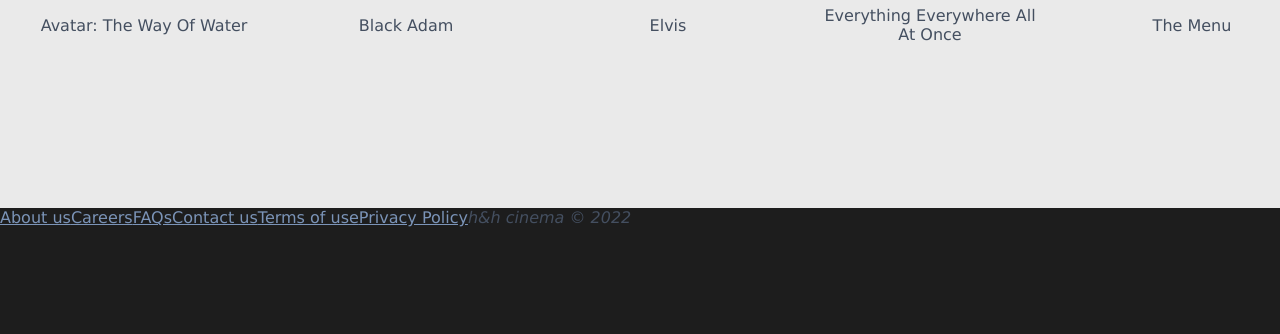
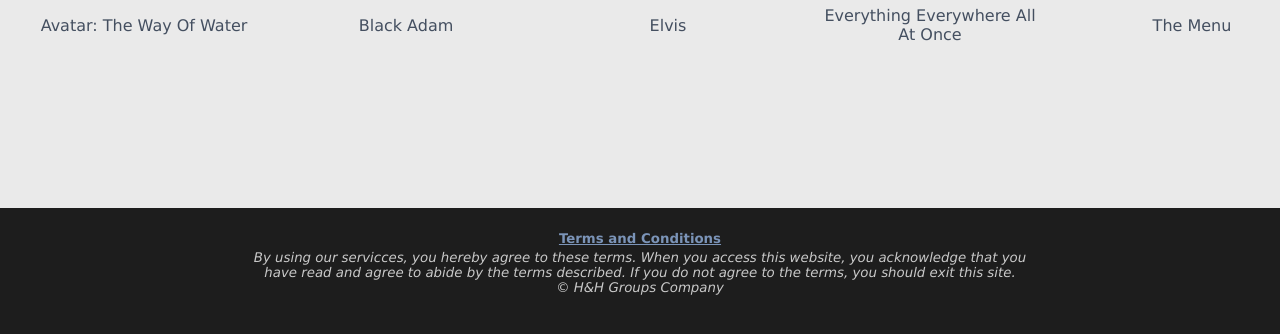
Before and after one commit to NovemForxuz/Cinema-Booking, a plain HTML site: page index.html in a window 1280 px wide. Shown: the part 1205-1539 px from the top of the page. Drawn offline with Linux system fonts and the light colour scheme; files whose address does not match are found by name.

Commit message:
Revert "Update db v3"
This reverts commit 6b3a5be2df30c16384b544fbf89a7205e174c6f6.

```diff
--- a/index.html
+++ b/index.html
@@ -252,15 +252,15 @@
         <footer class="footer">
            <table>
                <tr>
-                <a href="">About us</a>
-                <a href="">Careers</a>
-                <a href="">FAQs</a>
-                <a href="">Contact us</a>
-                <a href="">Terms of use</a>
-                <a href="">Privacy Policy</a>
+                   <td><a href="tnc.html"><small><b>Terms and Conditions</b></small></a></td>
                </tr>
                <tr>
-                <span class="text-fs14"><em>h&h cinema &copy; 2022</em></span>
+                   <td><small><i>By using our servicces, you hereby agree to these terms. When you
+                       access this website, you acknowledge that you <br>have read and agree to abide by
+                       the terms described. If you do not agree to the terms,
+                       you should exit this site. <br>&copy; H&H Groups Company</i></small>
+
+                    </td>
                </tr>
            </table>
         </footer>
```
